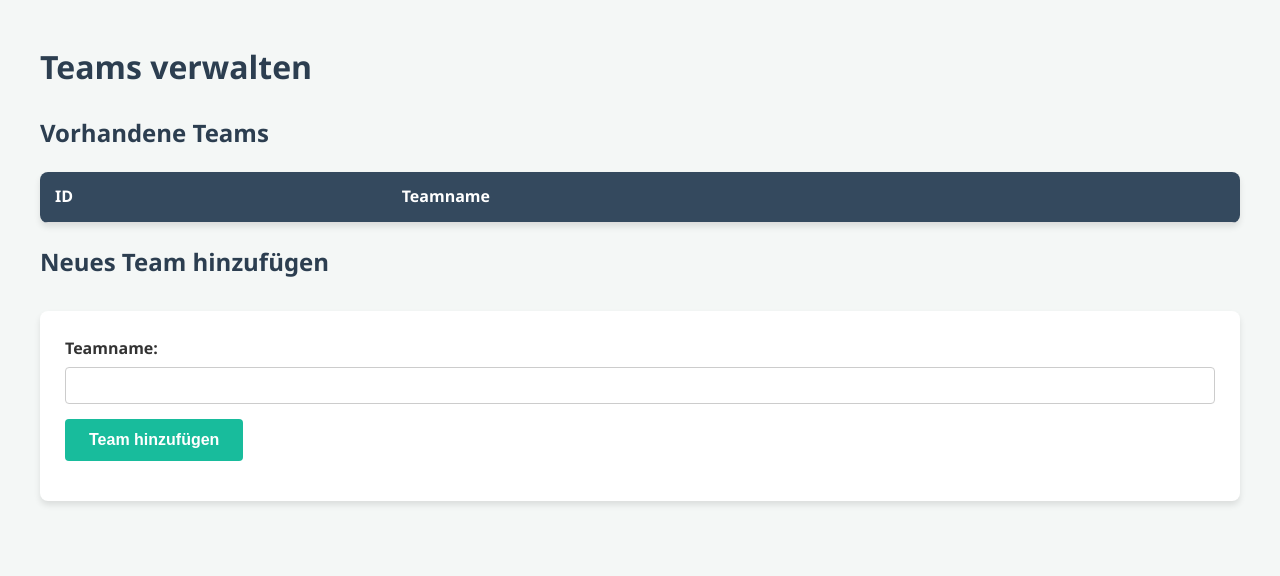
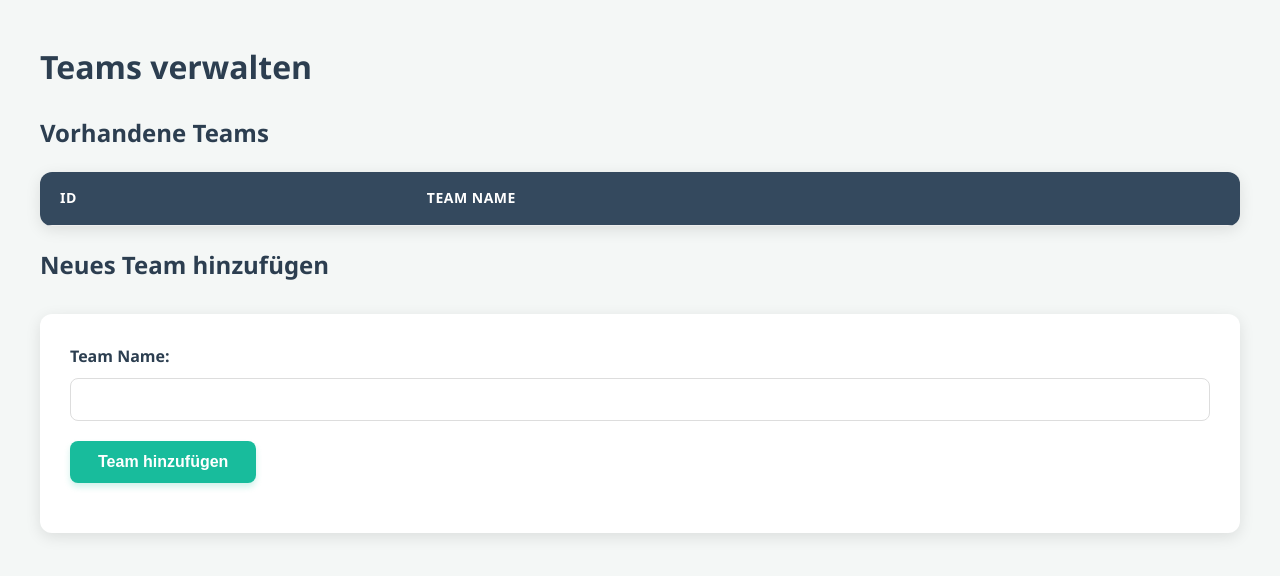
Before and after one commit to TrixMid/game, a Spring Boot app: page /teams in a window 1280 px wide. Shown: the top 576 px of the page. Run offline with Spring Boot 4, Linux system fonts and the light colour scheme; data that the repository does not hold is empty; some of the project's set-up classes (security, data sources, template engines, error pages and the like) are left out, and stand-ins take their place.

Commit message:
Overwork frontend: Enhance admin UI, fix bugs, and expand levels.
- Refined `admin.css` with 12px border-radius, shadows, and uppercase headers.
- Standardized "Team Name" and comma-separated lists in admin templates.
- Expanded `levels2.html` to 16 levels with new textures and fixed player spawn (y=500).
- Centered board/desk in `levelroom.js` and added safety checks for gap answers.
- Fixed scrollability and localized medals in `reviewroom.js`.
- Corrected various horizontal offsets and positioning in Phaser scenes.

Co-authored-by: TrixMid <140102421+TrixMid@users.noreply.github.com>

```diff
--- a/src/main/resources/static/admin.css
+++ b/src/main/resources/static/admin.css
@@ -17,6 +17,7 @@ h1, h2 {
     padding: 10px 0;
     margin-bottom: 30px;
     border-radius: 8px;
+    box-shadow: 0 4px 15px rgba(0,0,0,0.1);
 }
 
 #menu ul {
@@ -44,46 +45,55 @@ h1, h2 {
 
 table {
     width: 100%;
-    border-collapse: collapse;
+    border-collapse: separate;
+    border-spacing: 0;
     margin-top: 20px;
     background-color: white;
-    box-shadow: 0 4px 6px rgba(0,0,0,0.1);
-    border-radius: 8px;
+    box-shadow: 0 4px 15px rgba(0,0,0,0.1);
+    border-radius: 12px;
     overflow: hidden;
 }
 
 th, td {
     text-align: left;
-    padding: 12px 15px;
-    border-bottom: 1px solid #ddd;
+    padding: 15px 20px;
+    border-bottom: 1px solid #eee;
 }
 
 th {
     background-color: #34495e;
     color: white;
     font-weight: bold;
+    text-transform: uppercase;
+    font-size: 14px;
+    letter-spacing: 0.5px;
+}
+
+tr:last-child td {
+    border-bottom: none;
 }
 
 tr:hover {
-    background-color: #f1f1f1;
+    background-color: #f8fbfb;
 }
 
 form {
     background-color: white;
-    padding: 25px;
-    border-radius: 8px;
-    box-shadow: 0 4px 6px rgba(0,0,0,0.1);
+    padding: 30px;
+    border-radius: 12px;
+    box-shadow: 0 4px 15px rgba(0,0,0,0.1);
     margin-top: 30px;
 }
 
 form div {
-    margin-bottom: 15px;
+    margin-bottom: 20px;
 }
 
 label {
     display: block;
-    margin-bottom: 5px;
+    margin-bottom: 8px;
     font-weight: bold;
+    color: #2c3e50;
 }
 
 input[type="text"],
@@ -91,28 +101,52 @@ input[type="number"],
 select,
 textarea {
     width: 100%;
-    padding: 10px;
-    border: 1px solid #ccc;
-    border-radius: 4px;
+    padding: 12px 15px;
+    border: 1px solid #ddd;
+    border-radius: 8px;
     box-sizing: border-box;
+    font-size: 15px;
+    transition: border-color 0.3s, box-shadow 0.3s;
+}
+
+input[type="text"]:focus,
+input[type="number"]:focus,
+select:focus,
+textarea:focus {
+    outline: none;
+    border-color: #18bc9c;
+    box-shadow: 0 0 0 3px rgba(24, 188, 156, 0.1);
 }
 
 input[type="checkbox"] {
     width: auto;
+    margin-right: 10px;
 }
 
 button {
     background-color: #18bc9c;
     color: white;
-    padding: 12px 24px;
+    padding: 12px 28px;
     border: none;
-    border-radius: 4px;
+    border-radius: 8px;
     cursor: pointer;
     font-size: 16px;
     font-weight: bold;
-    transition: background-color 0.3s;
+    transition: background-color 0.3s, transform 0.2s;
+    box-shadow: 0 4px 6px rgba(24, 188, 156, 0.2);
 }
 
 button:hover {
     background-color: #128f76;
+    transform: translateY(-1px);
+    box-shadow: 0 6px 8px rgba(24, 188, 156, 0.3);
 }
+
+button:active {
+    transform: translateY(0);
+}
+
+.theme-list {
+    color: #666;
+    font-style: italic;
+}
--- a/src/main/resources/templates/questions.html
+++ b/src/main/resources/templates/questions.html
@@ -42,9 +42,7 @@
         <td th:text="${q.questionType}"></td>
         <td th:text="${q.points}"></td>
         <td>
-            <ul>
-                <li th:each="theme : ${q.themes}" th:text="${theme.name}"></li>
-            </ul>
+            <span class="theme-list" th:text="${#strings.listJoin(q.themes.![name], ', ')}"></span>
         </td>
         <td>
             <a th:if="${q.questionType.name() == 'MC' or q.questionType.name() == 'TF'}" th:href="@{/questions/{id}/mcanswers(id=${q.id})}">Antworten verwalten</a>
--- a/src/main/resources/templates/questionsets.html
+++ b/src/main/resources/templates/questionsets.html
@@ -27,7 +27,7 @@
     <tr>
         <th>ID</th>
         <th>Titel</th>
-        <th>Teamname</th>
+        <th>Team Name</th>
     </tr>
     </thead>
     <tbody>
@@ -46,7 +46,7 @@
         <input type="text" id="title" th:field="*{title}">
     </div>
     <div>
-        <label for="team">Teamname:</label>
+        <label for="team">Team Name:</label>
         <select id="team" th:field="*{team}">
             <option th:each="team : ${teams}" th:value="${team.id}" th:text="${team.name}"></option>
         </select>
--- a/src/main/resources/templates/teams.html
+++ b/src/main/resources/templates/teams.html
@@ -26,7 +26,7 @@
     <thead>
     <tr>
         <th>ID</th>
-        <th>Teamname</th>
+        <th>Team Name</th>
     </tr>
     </thead>
     <tbody>
@@ -40,7 +40,7 @@
 <h2>Neues Team hinzufügen</h2>
 <form action="/teams" method="post" th:object="${team}">
     <div>
-        <label for="name">Teamname:</label>
+        <label for="name">Team Name:</label>
         <input type="text" id="name" th:field="*{name}">
     </div>
     <div>
```
Also changed, not shown: src/main/resources/static/levelroom.js (+8 -8 lines), src/main/resources/static/reviewroom.js (+15 -7 lines), src/main/resources/templates/levels2.html (+42 -13 lines).
